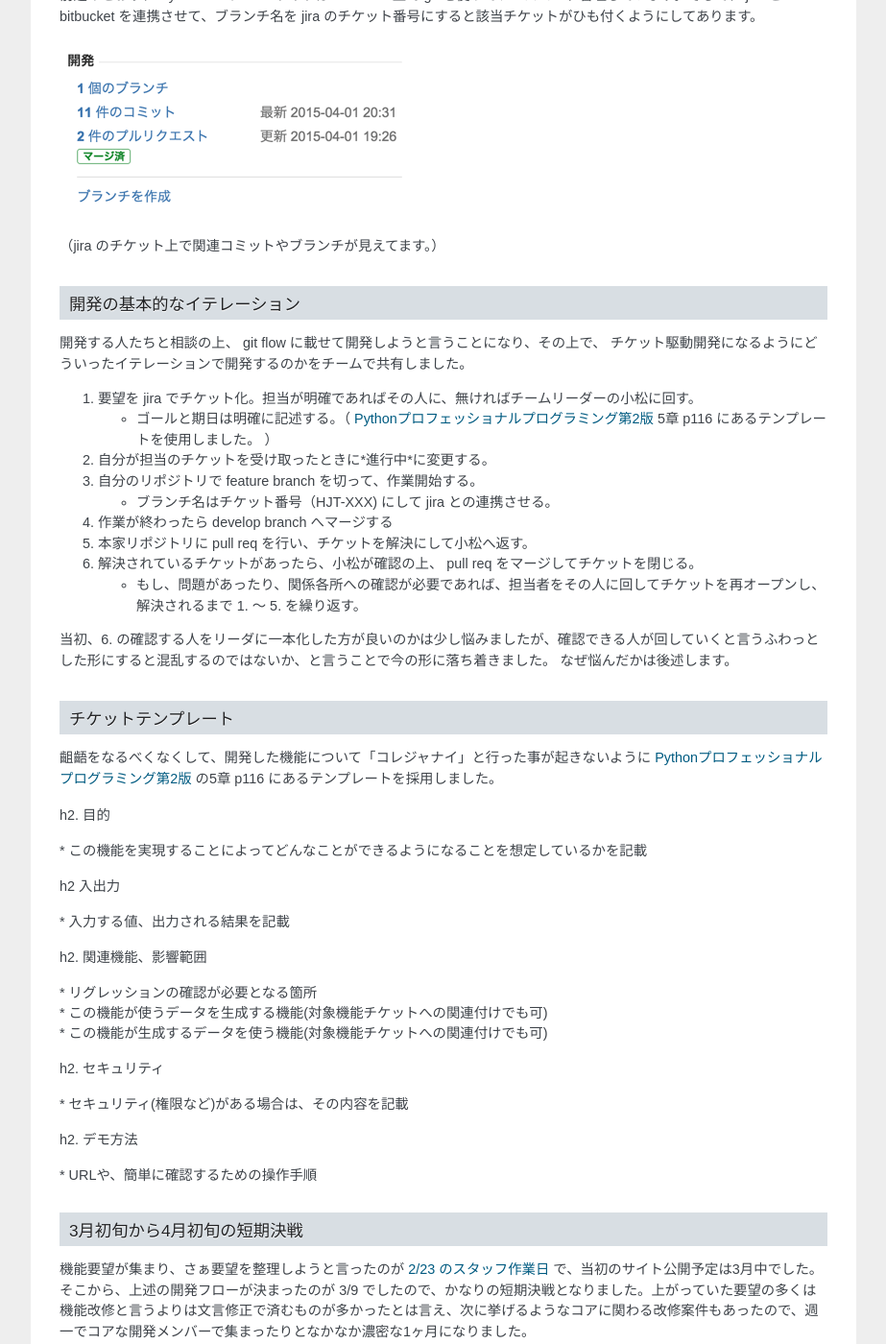
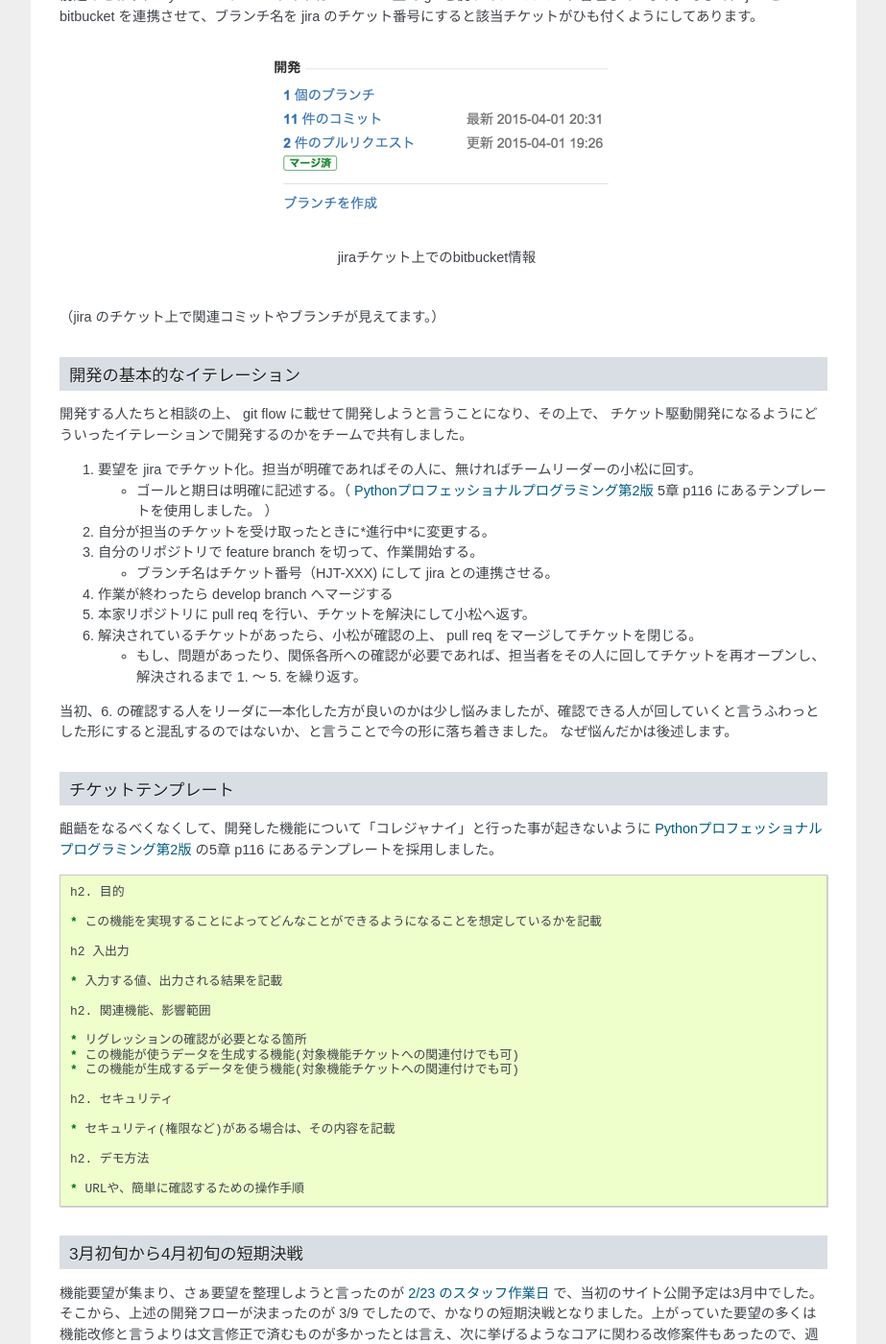
Before and after one commit to pyconjp/reports2015, a Sphinx documentation site: the page built from how-to-make/source/01_web.rst, in a window 1280 px wide and 1400 px high, scrolled down 1388 px. Shown: the whole window at 96% size, without its empty margins (198-1121 px from the left). Built offline with Sphinx 7.4.7, drawn with Linux system fonts in a browser that asks for light colours; some of the changed text lies outside the part shown.

Commit message:
add image captionand modify text formatting

```diff
--- a/how-to-make/source/01_web.rst
+++ b/how-to-make/source/01_web.rst
@@ -59,7 +59,9 @@
 
 前述のとおり、 PyCon JP の Web サイトは bitbucket 上で git を使ってソースコード管理しています。そして、 jira と bitbucket を連携させて、ブランチ名を jira のチケット番号にすると該当チケットがひも付くようにしてあります。
 
-.. image:: images/jira_bitbucket.png
+.. figure:: images/jira_bitbucket.png
+
+   jiraチケット上でのbitbucket情報
 
 （jira のチケット上で関連コミットやブランチが見えてます。）
 
@@ -92,28 +94,29 @@
 
 齟齬をなるべくなくして、開発した機能について「コレジャナイ」と行った事が起きないように `Pythonプロフェッショナルプログラミング第2版 <http://www.amazon.co.jp/dp/479804315X>`_ の5章 p116 にあるテンプレートを採用しました。
 
-| h2. 目的
-|
-| * この機能を実現することによってどんなことができるようになることを想定しているかを記載
-|
-| h2 入出力
-|
-| * 入力する値、出力される結果を記載
-|
-| h2. 関連機能、影響範囲
-|
-| * リグレッションの確認が必要となる箇所
-| * この機能が使うデータを生成する機能(対象機能チケットへの関連付けでも可)
-| * この機能が生成するデータを使う機能(対象機能チケットへの関連付けでも可)
-|
-| h2. セキュリティ
-|
-| * セキュリティ(権限など)がある場合は、その内容を記載
-|
-| h2. デモ方法
-|
-| * URLや、簡単に確認するための操作手順
+.. code-block:: guess
 
+   h2. 目的
+
+   * この機能を実現することによってどんなことができるようになることを想定しているかを記載
+
+   h2 入出力
+
+   * 入力する値、出力される結果を記載
+
+   h2. 関連機能、影響範囲
+
+   * リグレッションの確認が必要となる箇所
+   * この機能が使うデータを生成する機能(対象機能チケットへの関連付けでも可)
+   * この機能が生成するデータを使う機能(対象機能チケットへの関連付けでも可)
+
+   h2. セキュリティ
+
+   * セキュリティ(権限など)がある場合は、その内容を記載
+
+   h2. デモ方法
+
+   * URLや、簡単に確認するための操作手順
 
 3月初旬から4月初旬の短期決戦
 ----------------------------
@@ -153,12 +156,14 @@
 
 かくいう私はと言うと、年度末とは関係なかったのですが仕事で抱えてるプロジェクトのリリースが被っていたので、 pull req の確認とマージ、各所との連絡係という点では、ボトルネックになっていたのは言うまでもありません。これが pull req の確認係一本化についての懸念でしたが、期日については Slack のボットに突かれつつ、可能そうな期日に再設定をして乗り越えました。（PyCon JP の Slack には、チケット期限切れを通知する bot が居ます。）
 
-.. image:: images/jira_bot.png
+.. figure:: images/jira_bot.png
+
+   JIRA botによる期限の通知
 
 関係各所と言えば、 Web 公開にあたって機能と同様に重要なのが Web デザインです。
 デザインについてはデザインチームに依頼しており、何とも助かったのは Django のテンプレートを理解したチームでしたので直接コミットしてもらえたのは大きかったです。
 
-今年のテーマは Possibilities of Python と言うことで、「Python の可能性」を感じられる Web デザインになっているかと思います。
+今年のテーマは **Possibilities of Python** と言うことで、「Python の可能性」を感じられる Web デザインになっているかと思います。
 
 無事公開！
 ----------
```
